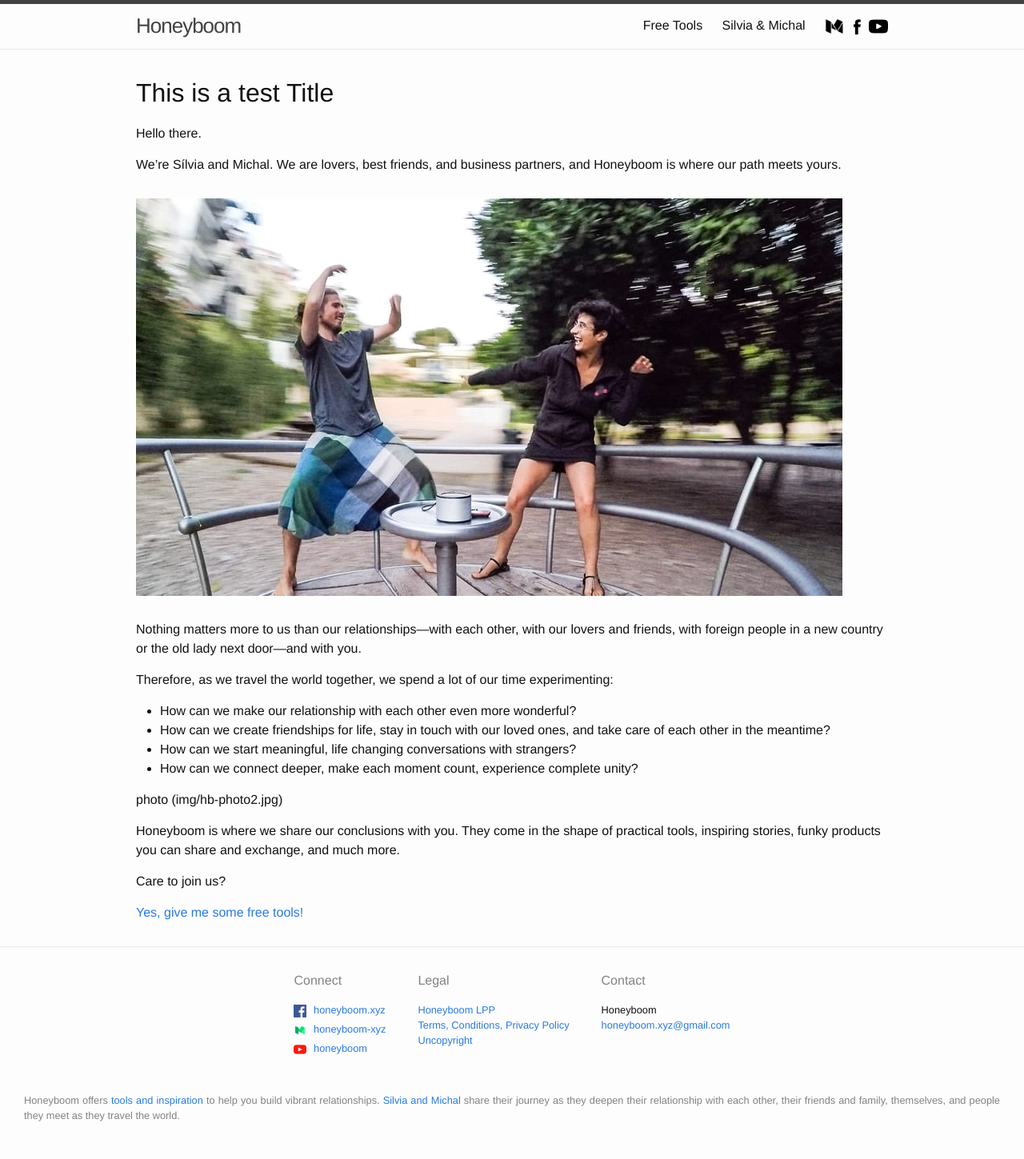
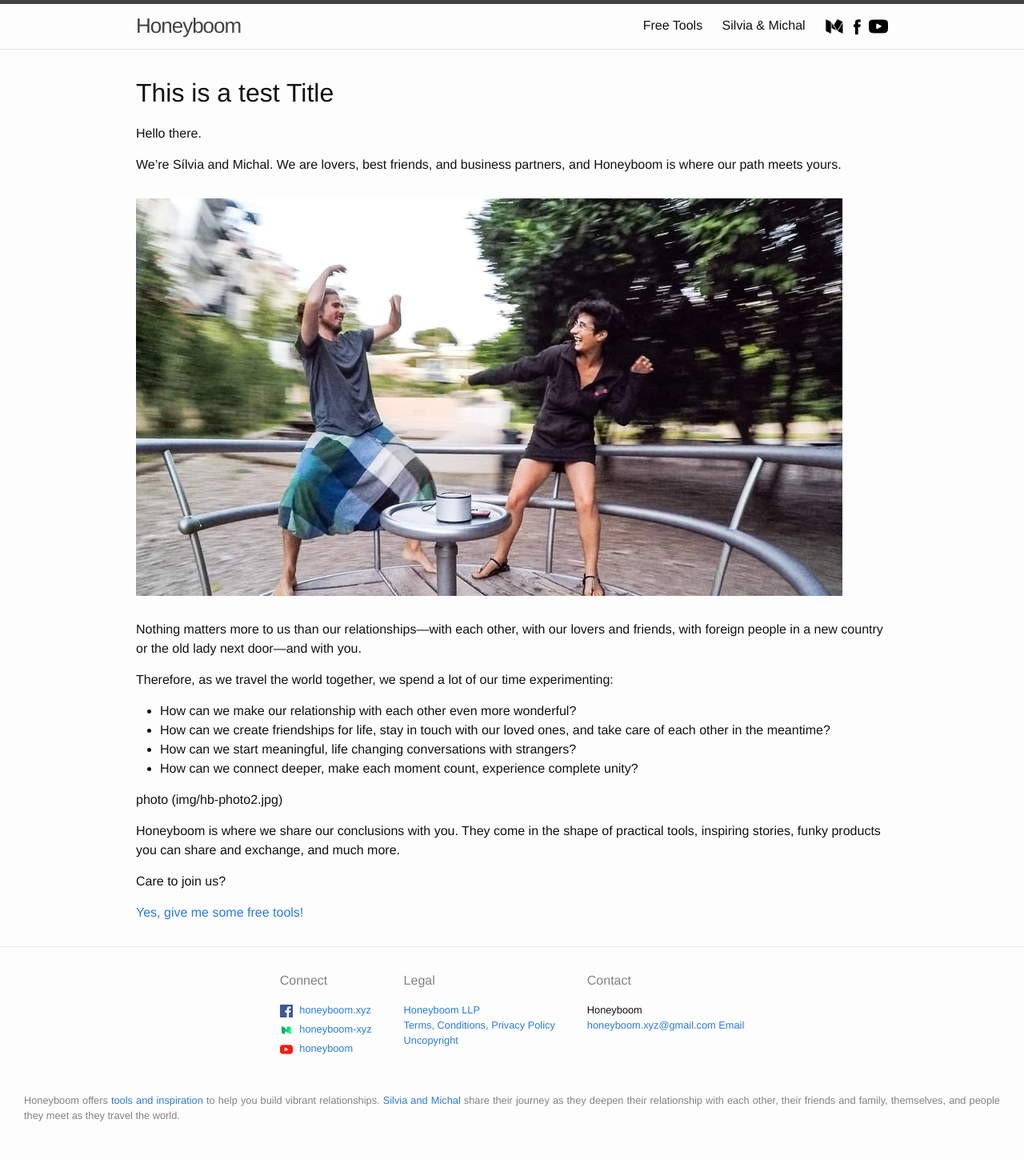
Before and after one commit to Honeyboom/honeyboom.github.io, a Jekyll site: the page built from index.md, in a window 1280 px wide. Shown: the whole page at 80% size. Built offline with Jekyll 4.4.1, drawn with Linux system fonts in a browser that asks for light colours.

Commit message:
Corrected LPP to LLP on footer

```diff
--- a/_includes/footer.html
+++ b/_includes/footer.html
@@ -30,7 +30,7 @@
           <h2>Legal</h2>
           <ul class="footer-list">
   	    <li>
-              <a href="{{ 'documentation/organization' | relative_url }}" role="link">Honeyboom LPP</a>
+              <a href="{{ 'documentation/organization' | relative_url }}" role="link">Honeyboom LLP</a>
             </li>
             <li>
 	      <a href="{{ 'documentation/organization#pp' | relative_url }}" role="link">Terms, Conditions, Privacy Policy</a>
@@ -53,7 +53,8 @@
             </li>
               {% if site.email %}
             <li>
-	      <a href="mailto:{{ site.email }}">{{ site.email }}</a>
+	      <a href="mailto:{{ site.email }}" class="email-laptop">{{ site.email }}</a>
+              <a href="mailto:{{ site.email }}" class="email-palm">Email</a>
             </li>
               {% endif %}
           </ul>
```
